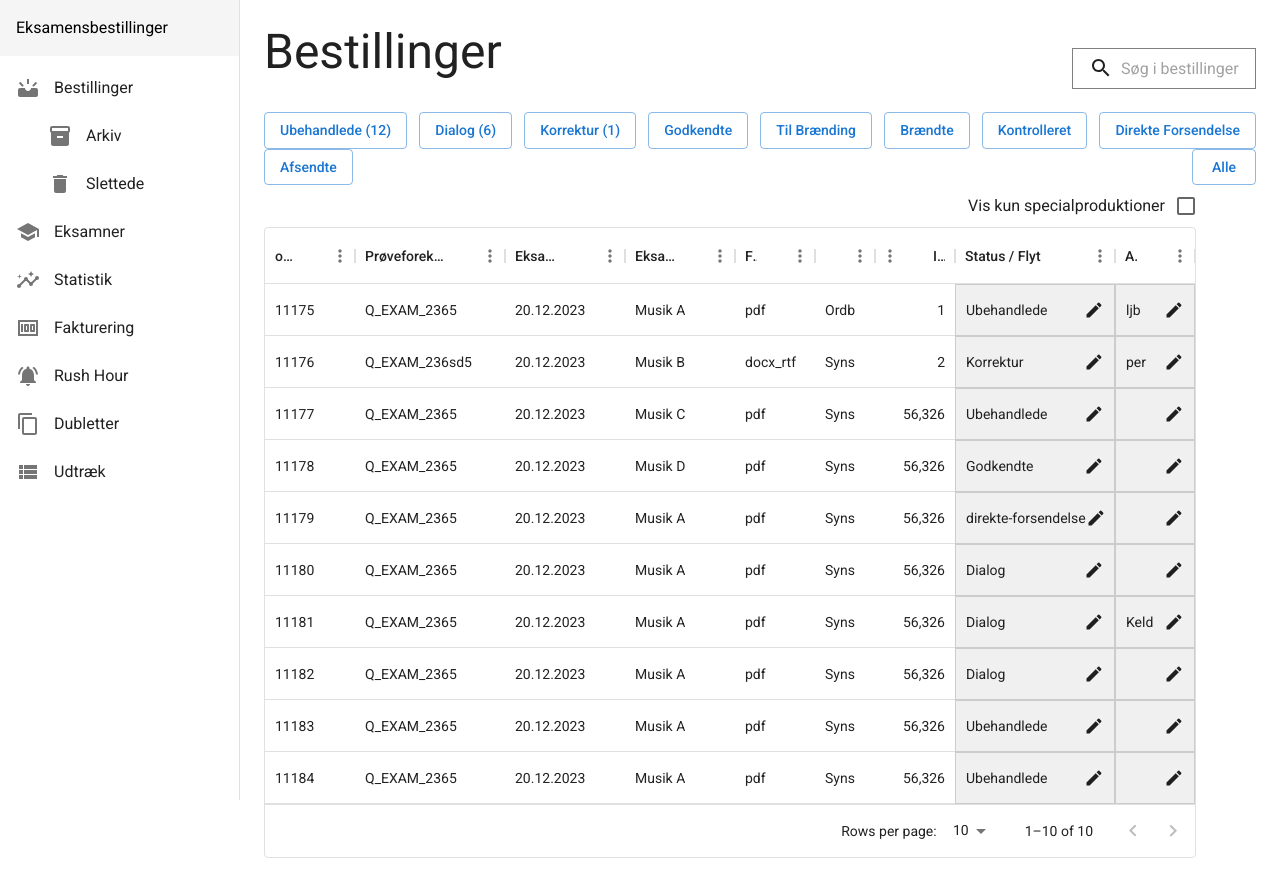
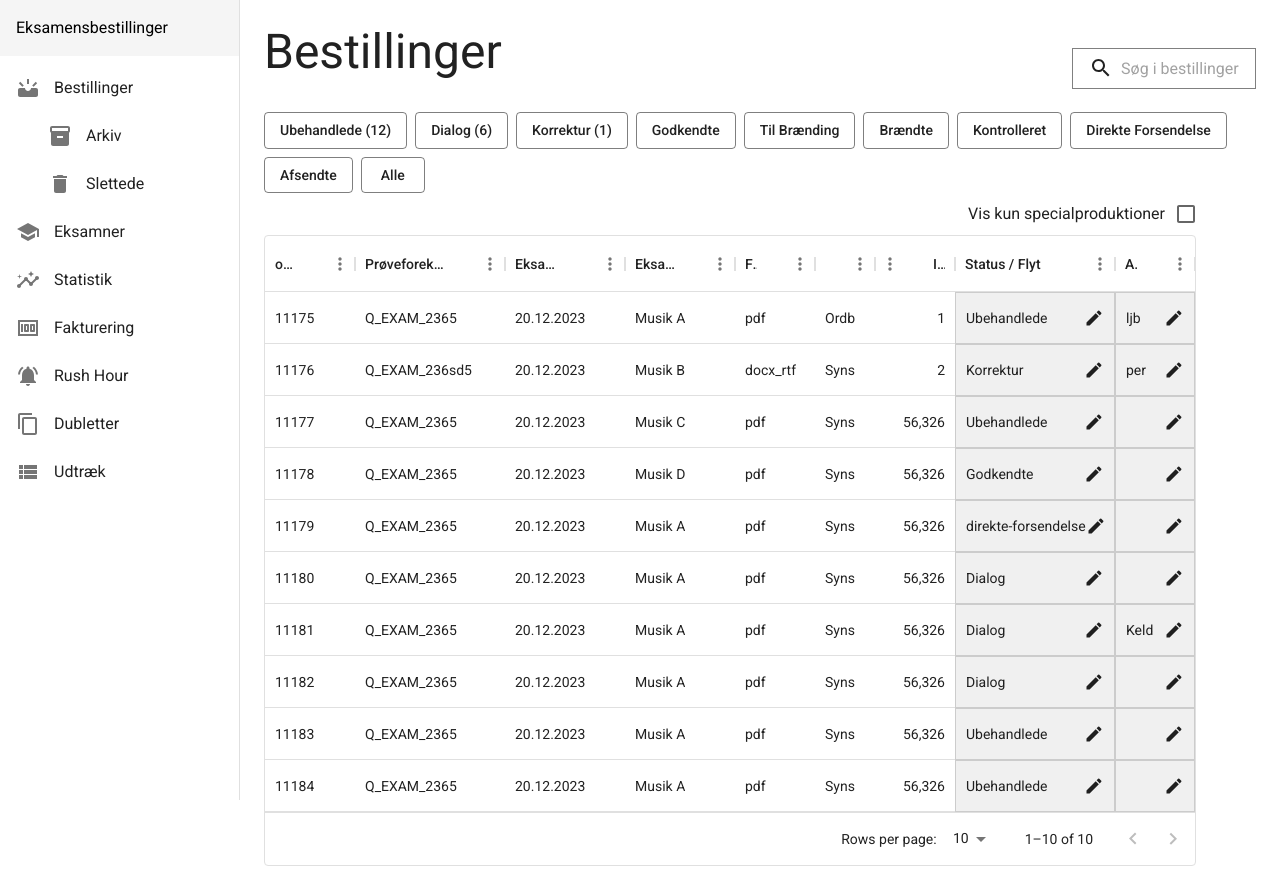
Before and after one commit to lasseclaes/material-next-app-router-ts, a Next.js app: page / in a window 1280 px wide. Built offline with nearby package versions, Linux system fonts and the light colour scheme.

Commit message:
RWD og sx i MUI

```diff
--- a/src/app/layout.tsx
+++ b/src/app/layout.tsx
@@ -130,6 +130,7 @@ export default function RootLayout({
                 <Typography component="h1">Eksamensbestillinger</Typography>
               </Typography>
               {/* <Divider /> */}
+              <nav aria-label="Main navigation">
                 <List>
                   {LINKS.map(({ text, href, icon: Icon, submenu }) => (
                     <ListItem
@@ -177,6 +178,7 @@ export default function RootLayout({
                     </ListItem>
                   ))}
                 </List>
+              </nav>
               {/*  <Divider sx={{ mt: "auto" }} /> */}
               {/*           <List>
               {PLACEHOLDER_LINKS.map(({ text, icon: Icon }) => (
--- a/src/components/ExamOrdersDataGrid.tsx
+++ b/src/components/ExamOrdersDataGrid.tsx
@@ -1,13 +1,17 @@
 "use client";
 import * as React from "react";
 import Box from "@mui/material/Box";
-import { DataGrid, GridColDef, GridValueGetterParams } from "@mui/x-data-grid";
+// import { DataGrid, GridColDef, GridValueGetterParams } from "@mui/x-data-grid";
+// import { GridColDef } from "@mui/x-data-grid/models/colDef";
+// import { DataGrid } from "@mui/x-data-grid/DataGrid/DataGrid";
+import { DataGrid, GridColDef } from "@mui/x-data-grid";
 import EditIcon from "@mui/icons-material/Edit";
 import Snackbar from "@mui/material/Snackbar";
 import { useState } from "react";
 import Alert from "@mui/material/Alert";
 import { examOrders } from "@/data/examOrders";
 import Checkboxljn from "./Checkboxljn";
+
 console.log("@data");
 const columns: GridColDef[] = [
   {
--- a/src/components/Tabsljn.tsx
+++ b/src/components/Tabsljn.tsx
@@ -32,7 +32,9 @@ export default function Tabsljn() {
         sx={{
           display: "flex",
           flexWrap: "wrap",
-          justifyContent: "space-between",
+          // flex: { xs: "100%", sm: "calc(50% - 20px)", md: "calc(33% - 20px)" }
+          justifyContent: { xs: "flex-start", lgg: "space-between" },
+          gap: 1,
         }}
       >
         {tabItems.map((item) => (
--- a/src/components/ThemeRegistry/theme.ts
+++ b/src/components/ThemeRegistry/theme.ts
@@ -7,9 +7,29 @@ const roboto = Roboto({
   display: "swap",
 });
 
+declare module "@mui/material/styles" {
+  interface BreakpointOverrides {
+    lgg: true;
+  }
+}
+
 const theme = createTheme({
+  breakpoints: {
+    values: {
+      xs: 0,
+      sm: 600,
+      md: 900,
+      lg: 1200,
+      lgg: 1350,
+      xl: 1536,
+    },
+  },
   palette: {
     mode: "light",
+    primary: {
+      //set the primary color
+      main: "rgba(0, 0, 0, 0.87)",
+    },
   },
   typography: {
     fontFamily: roboto.style.fontFamily,
@@ -31,6 +51,16 @@ const theme = createTheme({
         },
       },
     },
+    MuiTablePagination: {
+      styleOverrides: {
+        selectLabel: {
+          lineHeight: "1.5",
+        },
+        displayedRows: {
+          lineHeight: "1.5",
+        },
+      },
+    },
   },
 });
 
```
Lines whose indentation alone changed are shown as unchanged.
